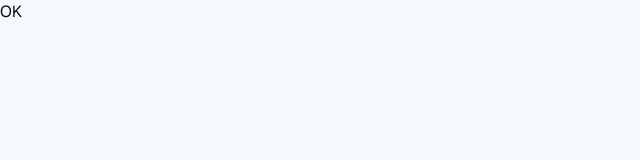
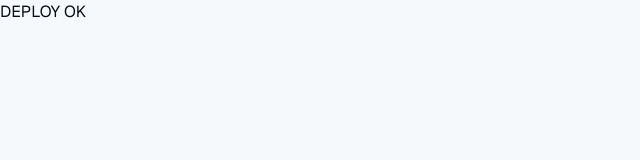
Before and after one commit to JHONCHITO/-TOCHI-Legal-Suite, a Next.js app: page /checkout/success in a window 1280 px wide. Shown: the top 160 px of the page, without its empty margins (0-640 px from the left). Built offline with nearby package versions, Linux system fonts and the light colour scheme.

Commit message:
test success page

```diff
--- a/app/checkout/success/page.tsx
+++ b/app/checkout/success/page.tsx
@@ -1,3 +1,3 @@
 export default function Page() {
-  return <h1>OK</h1>
+  return <h1>DEPLOY OK</h1>
 }
```
